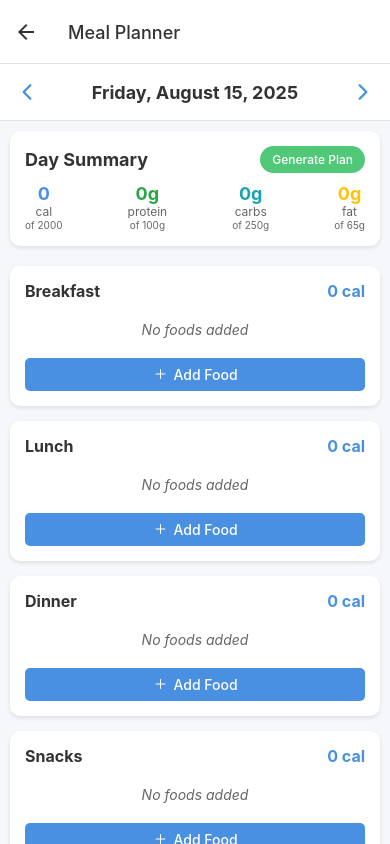
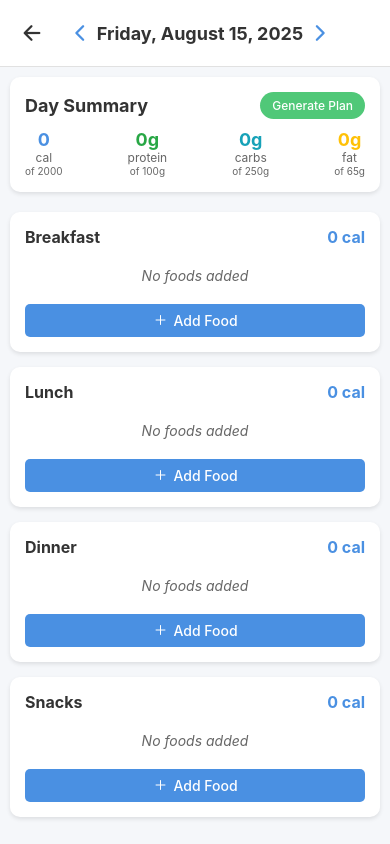
Before and after one commit to mohammed-azeemuddin/CalorieGuru, a React Native app: screen /MealPlanner in a window 390 px wide. Built offline with nearby package versions, Linux system fonts and the light colour scheme; what expo-notifications would draw is missing.

Commit message:
refactor(navigation): implement custom headers instead of stack navigation headers
Replace default stack navigation headers with custom headers in all screens
Add back buttons and consistent header styling across screens
Update layout styles to accommodate new header implementation

```diff
--- a/App.js
+++ b/App.js
@@ -120,46 +120,22 @@ function MainNavigator() {
         <Stack.Screen
           name="MealPlanner"
           component={MealPlannerScreen}
-          options={{
-            title: 'Meal Planner',
-            headerStyle: {
-              backgroundColor: theme.card,
-            },
-            headerTintColor: theme.text,
-          }}
+          options={{ headerShown: false }}
         />
         <Stack.Screen
           name="ExerciseLog"
           component={ExerciseLogScreen}
-          options={{
-            title: 'Exercise Log',
-            headerStyle: {
-              backgroundColor: theme.card,
-            },
-            headerTintColor: theme.text,
-          }}
+          options={{ headerShown: false }}
         />
         <Stack.Screen
           name="BarcodeScanner"
           component={BarcodeScannerScreen}
-          options={{
-            title: 'Scan Barcode',
-            headerStyle: {
-              backgroundColor: theme.card,
-            },
-            headerTintColor: theme.text,
-          }}
+          options={{ headerShown: false }}
         />
         <Stack.Screen
           name="Notifications"
           component={NotificationsScreen}
-          options={{
-            title: 'Notifications',
-            headerStyle: {
-              backgroundColor: theme.card,
-            },
-            headerTintColor: theme.text,
-          }}
+          options={{ headerShown: false }}
         />
       </Stack.Navigator>
     </NavigationContainer>
--- a/src/screens/BarcodeScannerScreen.js
+++ b/src/screens/BarcodeScannerScreen.js
@@ -201,7 +201,16 @@ const BarcodeScannerScreen = ({ navigation }) => {
   if (hasPermission === null) {
     return (
       <SafeAreaView style={[styles.container, { backgroundColor: theme.background }]}>
+        <View style={{flexDirection:'row', alignItems:'center', justifyContent:'space-between', padding: 15}}>
+          <TouchableOpacity onPress={() => navigation.goBack()} style={{paddingRight:8}}>
+            <Ionicons name="arrow-back" size={24} color={theme.text} />
+          </TouchableOpacity>
+          <Text style={{fontSize:18, fontWeight:'bold', color: theme.text}}>Scan Barcode</Text>
+          <View style={{width:24}} />
+        </View>
+        <View style={{flex: 1, justifyContent: 'center', alignItems: 'center'}}>
           <Text style={[styles.text, { color: theme.text }]}>Requesting camera permission...</Text>
+        </View>
       </SafeAreaView>
     );
   }
@@ -209,13 +218,22 @@ const BarcodeScannerScreen = ({ navigation }) => {
   if (hasPermission === false) {
     return (
       <SafeAreaView style={[styles.container, { backgroundColor: theme.background }]}>
-        <Text style={[styles.text, { color: theme.text }]}>No access to camera</Text>
+        <View style={{flexDirection:'row', alignItems:'center', justifyContent:'space-between', padding: 15}}>
+          <TouchableOpacity onPress={() => navigation.goBack()} style={{paddingRight:8}}>
+            <Ionicons name="arrow-back" size={24} color={theme.text} />
+          </TouchableOpacity>
+          <Text style={{fontSize:18, fontWeight:'bold', color: theme.text}}>Scan Barcode</Text>
+          <View style={{width:24}} />
+        </View>
+        <View style={{flex: 1, justifyContent: 'center', alignItems: 'center'}}>
+          <Text style={[styles.text, { color: theme.text, marginBottom: 20 }]}>No access to camera</Text>
           <TouchableOpacity
             style={[styles.button, { backgroundColor: theme.primary }]}
             onPress={() => navigation.goBack()}
           >
             <Text style={styles.buttonText}>Go Back</Text>
           </TouchableOpacity>
+        </View>
       </SafeAreaView>
     );
   }
--- a/src/screens/ExerciseLogScreen.js
+++ b/src/screens/ExerciseLogScreen.js
@@ -184,10 +184,13 @@ const ExerciseLogScreen = ({ navigation }) => {
     <SafeAreaView style={[styles.container, { backgroundColor: theme.background }]}>
       {/* Date Selector */}
       <View style={styles.dateSelector}>
+        <TouchableOpacity onPress={() => navigation.goBack()} style={styles.backButton}>
+          <Ionicons name="arrow-back" size={24} color={theme.text} />
+        </TouchableOpacity>
+        <View style={styles.dateSelectorCenter}>
           <TouchableOpacity onPress={goToPreviousDay} style={styles.dateNavButton}>
             <Ionicons name="chevron-back" size={24} color={theme.text} />
           </TouchableOpacity>
-
           <TouchableOpacity onPress={goToToday} style={styles.dateContainer}>
             <Text style={[styles.dateText, { color: theme.text }]}>
               {formatDate(selectedDate)}
@@ -196,10 +199,11 @@ const ExerciseLogScreen = ({ navigation }) => {
               <Text style={[styles.todayText, { color: theme.primary }]}>Today</Text>
             )}
           </TouchableOpacity>
-
           <TouchableOpacity onPress={goToNextDay} style={styles.dateNavButton}>
             <Ionicons name="chevron-forward" size={24} color={theme.text} />
           </TouchableOpacity>
+        </View>
+        <View style={styles.spacer} />
       </View>
 
       {/* Summary Card */}
@@ -344,6 +348,18 @@ const styles = StyleSheet.create({
     alignItems: 'center',
     paddingHorizontal: 15,
     paddingVertical: 10,
+  },
+  dateSelectorCenter: {
+    flexDirection: 'row',
+    justifyContent: 'center',
+    alignItems: 'center',
+    flex: 1,
+  },
+  backButton: {
+    padding: 5,
+  },
+  spacer: {
+    width: 24, // Same width as the back button icon
   },
   dateNavButton: {
     padding: 5,
--- a/src/screens/MealPlannerScreen.js
+++ b/src/screens/MealPlannerScreen.js
@@ -344,7 +344,11 @@ const MealPlannerScreen = ({ navigation }) => {
   return (
     <SafeAreaView style={[styles.container, { backgroundColor: theme.background }]}>
       <View style={[styles.dateSelector, { backgroundColor: theme.card, borderBottomColor: theme.border }]}>
-        <TouchableOpacity onPress={goToPreviousDay}>
+        <TouchableOpacity onPress={() => navigation.goBack()} style={styles.backButton}>
+          <Ionicons name="arrow-back" size={24} color={theme.text} />
+        </TouchableOpacity>
+        <View style={styles.dateSelectorCenter}>
+          <TouchableOpacity onPress={goToPreviousDay} style={styles.dateNavButton}>
             <Ionicons name="chevron-back" size={24} color={theme.primary} />
           </TouchableOpacity>
 
@@ -355,9 +359,11 @@ const MealPlannerScreen = ({ navigation }) => {
             )}
           </TouchableOpacity>
 
-        <TouchableOpacity onPress={goToNextDay}>
+          <TouchableOpacity onPress={goToNextDay} style={styles.dateNavButton}>
             <Ionicons name="chevron-forward" size={24} color={theme.primary} />
           </TouchableOpacity>
+        </View>
+        <View style={styles.spacer} />
       </View>
 
       <View style={[styles.nutritionSummary, { backgroundColor: theme.card }]}>
@@ -427,6 +433,21 @@ const styles = StyleSheet.create({
     alignItems: 'center',
     padding: 15,
     borderBottomWidth: 1,
+  },
+  dateSelectorCenter: {
+    flexDirection: 'row',
+    justifyContent: 'center',
+    alignItems: 'center',
+    flex: 1,
+  },
+  backButton: {
+    padding: 5,
+  },
+  dateNavButton: {
+    padding: 5,
+  },
+  spacer: {
+    width: 24, // Same width as the back button icon
   },
   dateContainer: {
     alignItems: 'center',
--- a/src/screens/NotificationsScreen.js
+++ b/src/screens/NotificationsScreen.js
@@ -18,7 +18,7 @@ import {
   getActiveNotifications,
 } from '../utils/NotificationsManager';
 
-const NotificationsScreen = () => {
+const NotificationsScreen = ({ navigation }) => {
   const { theme } = useTheme();
   const [hasPermission, setHasPermission] = useState(false);
   const [notificationSettings, setNotificationSettings] = useState({
@@ -303,6 +303,13 @@ const NotificationsScreen = () => {
   if (!hasPermission) {
     return (
       <SafeAreaView style={[styles.container, { backgroundColor: theme.background }]}>
+        <View style={{flexDirection:'row', alignItems:'center', justifyContent:'space-between', padding: 15}}>
+          <TouchableOpacity onPress={() => navigation.goBack()} style={{paddingRight:8}}>
+            <Ionicons name="arrow-back" size={24} color={theme.text} />
+          </TouchableOpacity>
+          <Text style={{fontSize:18, fontWeight:'bold', color: theme.text}}>Notifications</Text>
+          <View style={{width:24}} />
+        </View>
         <View style={[styles.permissionContainer, { backgroundColor: theme.card }]}>
           <Ionicons name="notifications-off" size={48} color={theme.textSecondary} />
           <Text style={[styles.permissionTitle, { color: theme.text }]}>
@@ -327,6 +334,13 @@ const NotificationsScreen = () => {
 
   return (
     <SafeAreaView style={[styles.container, { backgroundColor: theme.background }]}>
+      <View style={{flexDirection:'row', alignItems:'center', justifyContent:'space-between', padding: 15}}>
+        <TouchableOpacity onPress={() => navigation.goBack()} style={{paddingRight:8}}>
+          <Ionicons name="arrow-back" size={24} color={theme.text} />
+        </TouchableOpacity>
+        <Text style={{fontSize:18, fontWeight:'bold', color: theme.text}}>Notifications</Text>
+        <View style={{width:24}} />
+      </View>
       <ScrollView>
         {/* Meal Reminders Section */}
         <View style={[styles.section, { backgroundColor: theme.card }]}>
```
Lines whose indentation alone changed are shown as unchanged.
